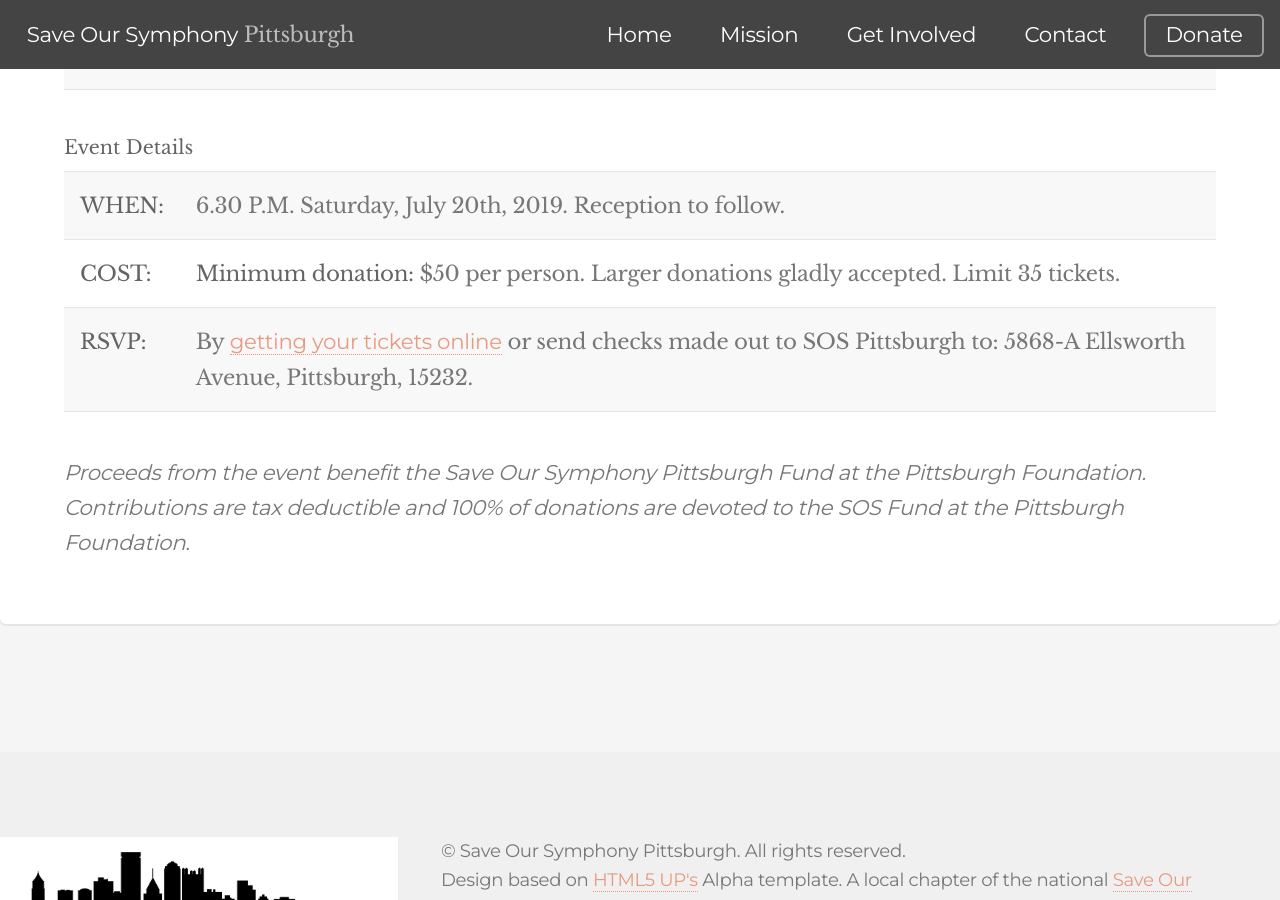
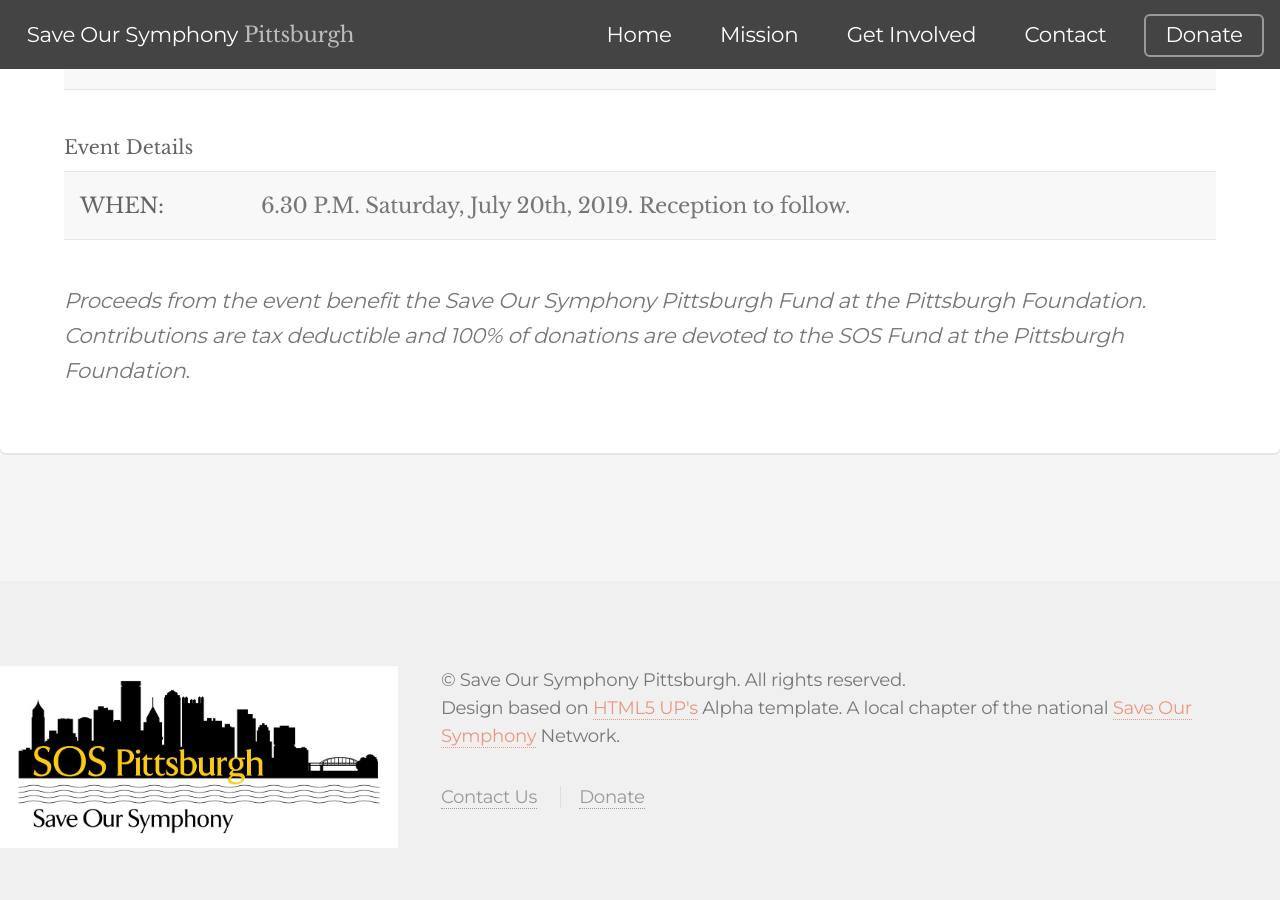
Before and after one commit to daraghbyrne/sospittsburgh, a Jekyll site: the page built from _posts/2019-07-20-rescue-recital-number-13-private-house-concert.markdown, in a window 1280 px wide and 900 px high, scrolled down 995 px. Built offline with Jekyll 4.4.1, drawn with Linux system fonts in a browser that asks for light colours; nearby versions of some CDN libraries; library files that are not in the unit come from our copies.

Commit message:
Updated Rescue Recital Number 13 Private House Concert

```diff
--- a/_posts/2019-07-20-rescue-recital-number-13-private-house-concert.markdown
+++ b/_posts/2019-07-20-rescue-recital-number-13-private-house-concert.markdown
@@ -27,7 +27,5 @@
 ##### **Event Details**
 
 | **WHEN:**  | 6.30 P.M. Saturday, July 20th, 2019. Reception to follow.  |
-| **COST:**  | **Minimum donation:** $50 per person. Larger donations gladly accepted. Limit 35 tickets. |
-| **RSVP:**  | By [getting your tickets online](https://squareup.com/store/save-our-symphony-pittsburgh) or send checks made out to SOS Pittsburgh to: 5868-A Ellsworth Avenue, Pittsburgh, 15232. |
 
 *Proceeds from the event benefit the Save Our Symphony Pittsburgh Fund at the Pittsburgh Foundation.  Contributions are tax deductible and 100% of donations are devoted to the SOS Fund at the Pittsburgh Foundation.*
```
